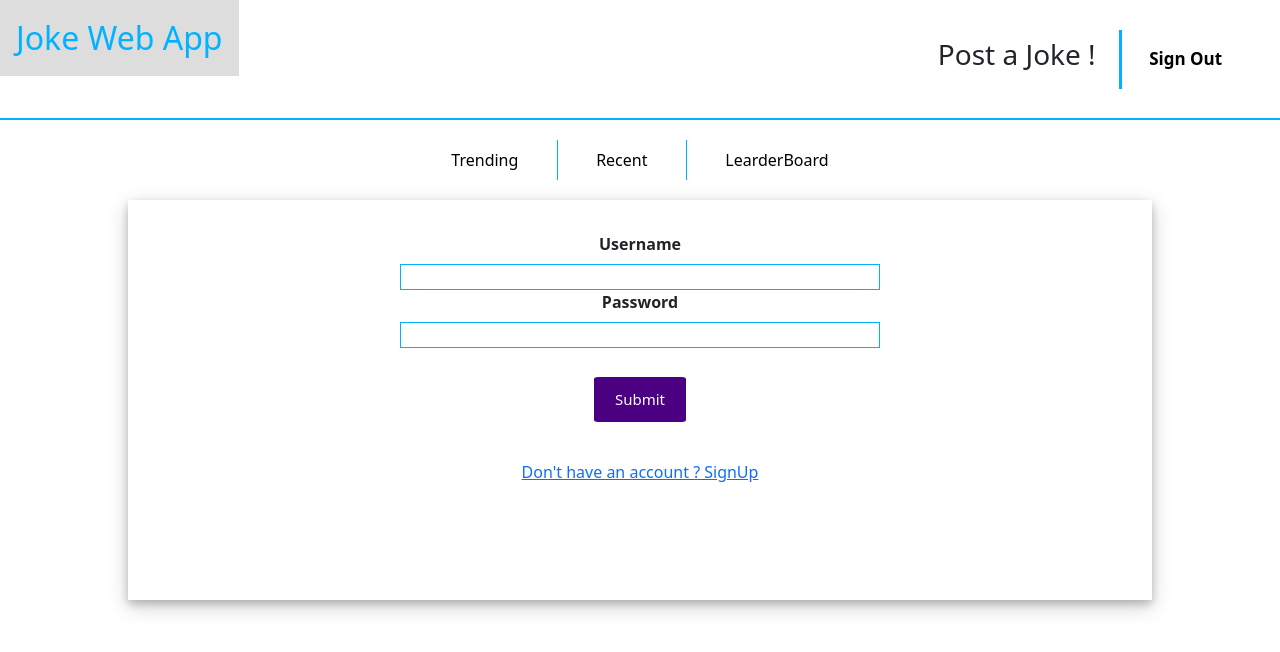
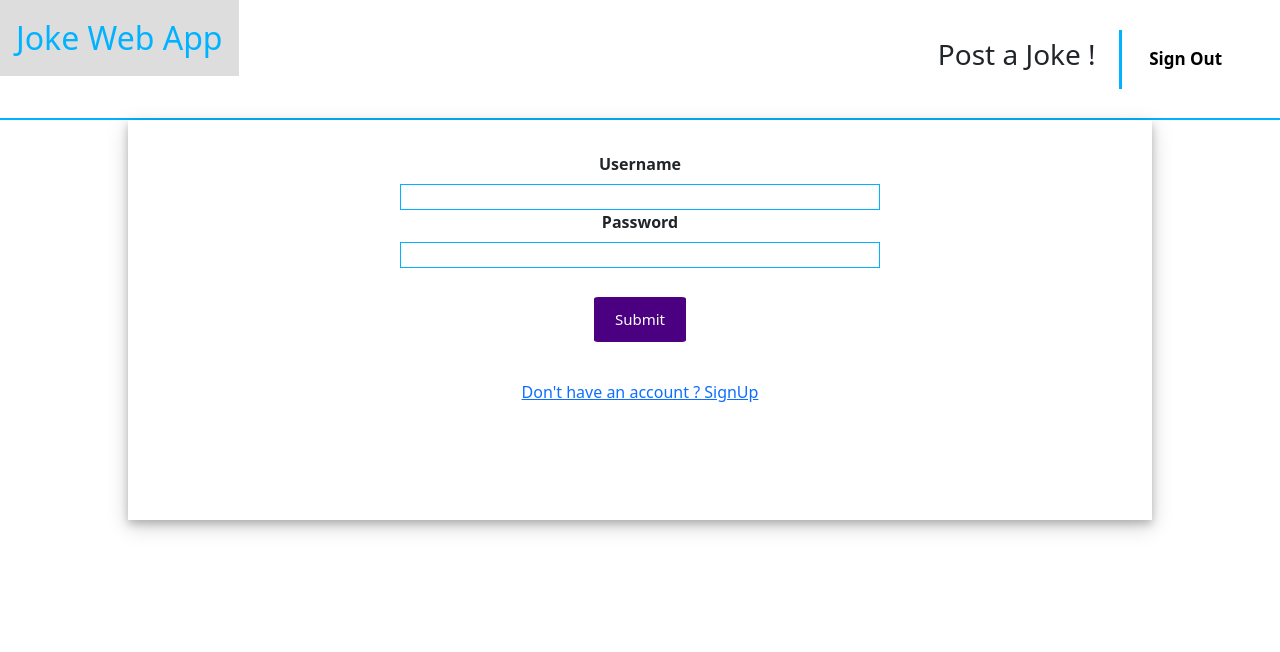
Before and after one commit to Sarraj-Sahar/Joke-Web-App-with-React, a React (Create React App) app: page /login in a window 1280 px wide. Shown: the top 652 px of the page. Built offline with nearby package versions, Linux system fonts and the light colour scheme.

Commit message:
stopped filters showing on login page

```diff
--- a/src/App.js
+++ b/src/App.js
@@ -17,13 +17,11 @@ function App() {
     <div className="App">
       <Router>
         <Navbar login={[isLoggedIn,setLogin]}></Navbar>
-        <Filters></Filters>
         <Routes>
-          <Route path={"/"} element={<Trending />} />
-          <Route path={"Trending"} element={<Trending />} />
-          <Route path="Recent" element={<Recent />} />
-
-          <Route path="LeaderBoard" element={<LeaderBoard />} />
+          <Route path="/" element={<div><Filters/><Trending/></div>} />
+          <Route path="/Trending" element={<div><Filters/><Trending/></div>} />
+          <Route path="/Recent" element={<div><Filters/><Recent/></div>} />
+          <Route path="/LeaderBoard" element={<div><Filters/><LeaderBoard/></div>} />
 
           <Route path="login" element={<Login />} />
           <Route path="register" element={<Register />} />
--- a/src/Components/Filters.js
+++ b/src/Components/Filters.js
@@ -5,8 +5,8 @@ export function Filters(params) {
     <div className="filters">
       <NavLink
         exact="true"
-        className={({ isActive }) => isActive? "navbar__link--active": "navbar__link"}
-        to="Trending"
+        className={({ isActive }) => isActive? "navbar__link navbar__link--active": "navbar__link"}
+        to="/Trending"
       >
         Trending
       </NavLink>
@@ -14,8 +14,8 @@ export function Filters(params) {
       <div className="vl"></div>
 
       <NavLink
-        className={({ isActive }) => isActive? "navbar__link--active": "navbar__link"}
-        to="Recent"
+        className={({ isActive }) => isActive? "navbar__link navbar__link--active": "navbar__link"}
+        to="/Recent"
       >
         Recent
       </NavLink>
@@ -23,10 +23,10 @@ export function Filters(params) {
 
       <NavLink
         exact="true"
-        className={({ isActive }) => isActive? "navbar__link--active": "navbar__link"}
-        to="LeaderBoard"
+        className={({ isActive }) => isActive? "navbar__link navbar__link--active": "navbar__link"}
+        to="/LeaderBoard"
       >
-        LearderBoard
+        LeaderBoard
       </NavLink>
     </div>
   );
```
